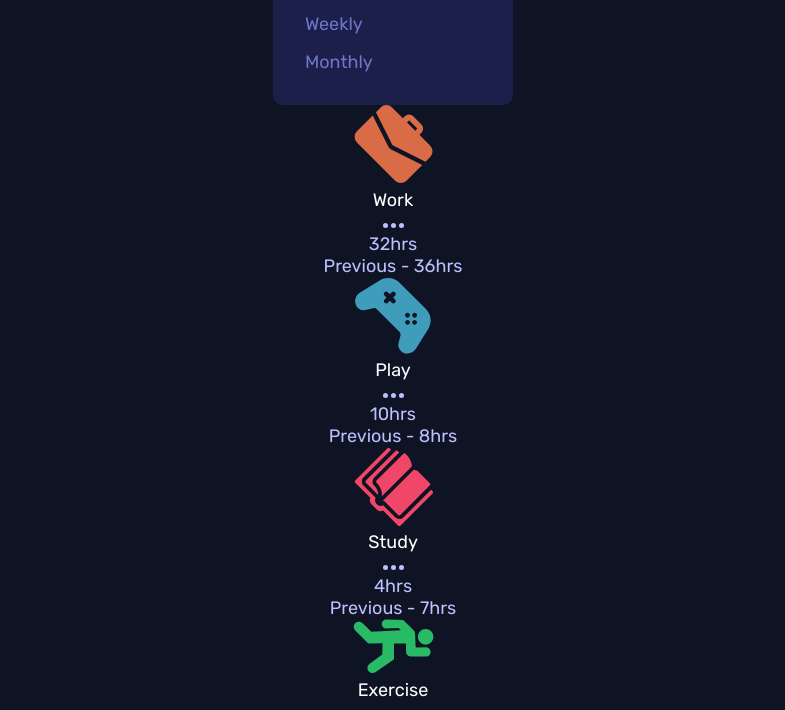
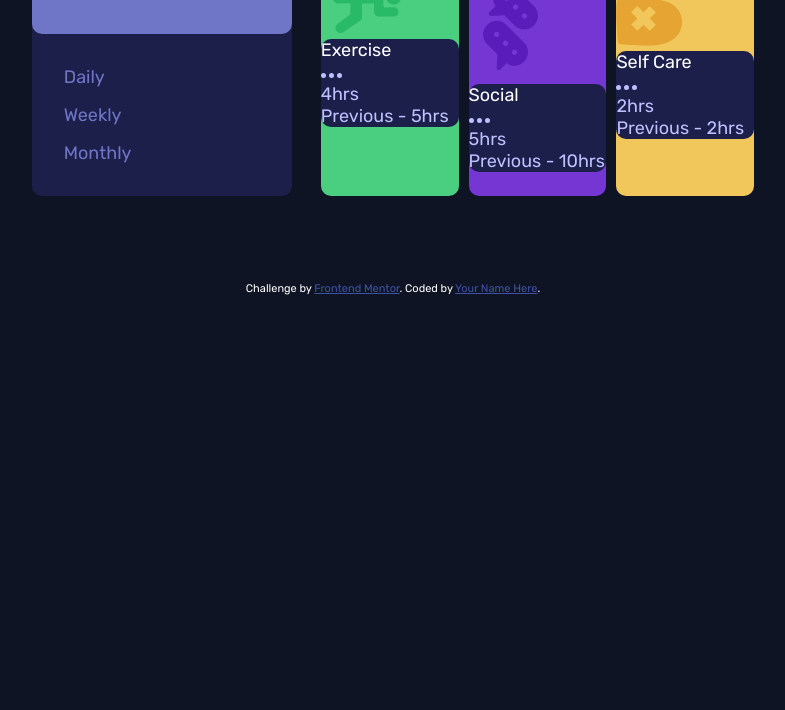
Before and after one commit to Kevin-Sarges/time-tracking-dashboard, a plain HTML site: page index.html in a window 1280 px wide. Shown: the part 334-1044 px from the top of the page, without its empty margins (247-1032 px from the left). After the commit the page ends 800 px from the top, so only its background shows below. Drawn offline with Linux system fonts and the light colour scheme.

Commit message:
Finalizando css

```diff
--- a/index.html
+++ b/index.html
@@ -30,7 +30,7 @@
     </div>
 
     <div class="schedules">
-      <div class="comments work">
+      <div class="components" id="work">
         <img src="./public/images/icon-work.svg" alt="work" />
 
         <div class="hours">
@@ -44,7 +44,7 @@
         </div>
       </div>
 
-      <div class="comments play">
+      <div class="components" id="play">
         <img src="./public/images/icon-play.svg" alt="play" />
 
         <div class="hours">
@@ -58,7 +58,7 @@
         </div>
       </div>
 
-      <div class="comments study">
+      <div class="components" id="study">
         <img src="./public/images/icon-study.svg" alt="study" />
 
         <div class="hours">
@@ -72,7 +72,7 @@
         </div>
       </div>
 
-      <div class="comments exercise">
+      <div class="components" id="exercise">
         <img src="./public/images/icon-exercise.svg" alt="exercise" />
 
         <div class="hours">
@@ -86,7 +86,7 @@
         </div>
       </div>
 
-      <div class="comments social">
+      <div class="components" id="social">
         <img src="./public/images/icon-social.svg" alt="social" />
 
         <div class="hours">
@@ -100,7 +100,7 @@
         </div>
       </div>
 
-      <div class="comments self">
+      <div class="components" id="self">
         <img src="./public/images/icon-self-care.svg" alt="self-care" />
 
         <div class="hours">
@@ -114,7 +114,6 @@
         </div>
       </div>
     </div>
-
   </div>
 
   <div class="attribution">
--- a/public/styles/_default.scss
+++ b/public/styles/_default.scss
@@ -1,5 +1,5 @@
 * {
-  margin: 0 auto;
+  margin: 0;
   padding: 0;
   box-sizing: border-box;
 }
@@ -11,7 +11,7 @@ body, html {
 
 body {
   margin: 0 auto;
-  text-align: center;
+  display: grid;
   font-size: 18px;
   font-family: $Rubik;
   font-weight: 400;
--- a/public/styles/_main.scss
+++ b/public/styles/_main.scss
@@ -1,8 +1,11 @@
 .container {
-  width: 90%;
+  display: grid;
+  align-self: center;
+  justify-self: center;
+  grid-template-columns: 40% 60%;
 
   .perfil {
-    max-width: 15rem;
+    max-width: 90%;
     text-align: justify;
     background: $Dark-blue;
     border-radius: 10px;
@@ -35,6 +38,46 @@
       }
     }
   }
+
+  .schedules {
+    display: grid;
+    grid-template-columns: 1fr 1fr 1fr;
+    gap: 10px;
+    justify-self: center;
+
+    .components {
+      border-radius: 10px;
+    }
+
+    #work {
+      background: $Light-red-work;
+    }
+
+    #play {
+      background: $Soft-blue-play;
+    }
+
+    #study {
+      background: $Light-red-study;
+    }
+
+    #exercise {
+      background: $Lime-green-exercise;
+    }
+
+    #social {
+      background: $Violet-social;
+    }
+
+    #self {
+      background: $Soft-orange-self;
+    }
+
+    .hours {
+      background: $Dark-blue;
+      border-radius: 10px;
+    }
+  }
 }
 
 .attribution {
```
Also changed, not shown: public/styles/styles.css, 1 other file.
